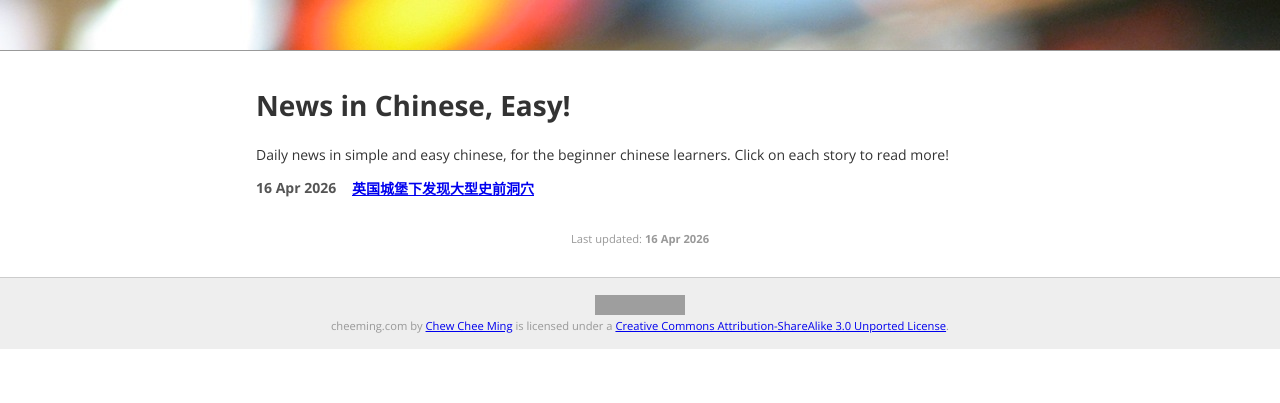
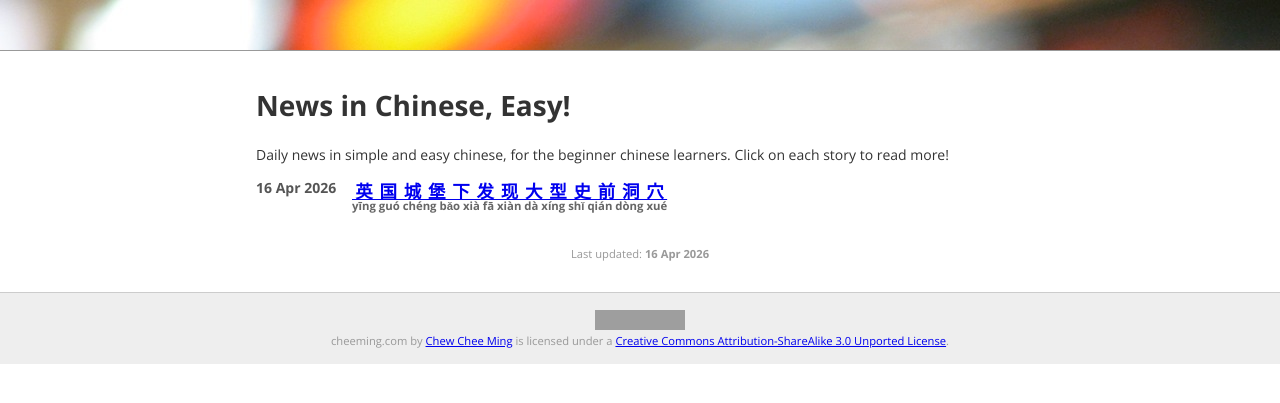
Before and after one commit to cheeming/www.cheeming.com, a Jekyll site: the page built from cheeming.com-jekyll/nice/index.html, in a window 1280 px wide. Shown: the top 403 px of the page. Built offline with Jekyll 4.4.1, drawn with Linux system fonts in a browser that asks for light colours; grey boxes are pictures that could not be loaded.

Commit message:
Add pinyin to title

```diff
--- a/cheeming.com-jekyll/_nice/2026-04-16-pembroke-cave-discovery.md
+++ b/cheeming.com-jekyll/_nice/2026-04-16-pembroke-cave-discovery.md
@@ -1,6 +1,7 @@
 ---
 layout: nice_post
 title: "英国城堡下发现大型史前洞穴"
+title_pinyin: "yīng guó chéng bǎo xià fā xiàn dà xíng shǐ qián dòng xué"
 date: 2026-04-16
 lang: zh
 source_name: "BBC News"
--- a/cheeming.com-jekyll/css/base.20260416.css
+++ b/cheeming.com-jekyll/css/base.20260416.css
@@ -161,6 +161,17 @@ blockquote {
     margin-bottom: 1.2em;
 }
 
+.nice-title-link ruby {
+    font-size: 1.25em;
+    ruby-position: under;
+}
+
+.nice-title-link rt {
+    color: #666666;
+    font-size: 0.65em;
+    line-height: 1.2;
+}
+
 .nice-source {
     color: #666666;
     font-size: 0.9em;
--- a/cheeming.com-jekyll/nice/index.html
+++ b/cheeming.com-jekyll/nice/index.html
@@ -12,7 +12,13 @@ Daily news in simple and easy chinese, for the beginner chinese learners. Click
     {% if post.lang == 'zh' %}
     <li>
         <span class="time">{{ post.date | date_to_string }}</span>
-        <a href="{{ post.url }}">{{ post.title }}</a>
+        <a href="{{ post.url }}" class="nice-title-link">
+            {% if post.title_pinyin %}
+            <ruby>{{ post.title }}<rt>{{ post.title_pinyin }}</rt></ruby>
+            {% else %}
+            {{ post.title }}
+            {% endif %}
+        </a>
         <div style="clear:both;"></div>
     </li>
     {% endif %}
```
Also changed, not shown: cheeming.com-jekyll/_nice/TEMPLATE.md (+1 -0 lines).
